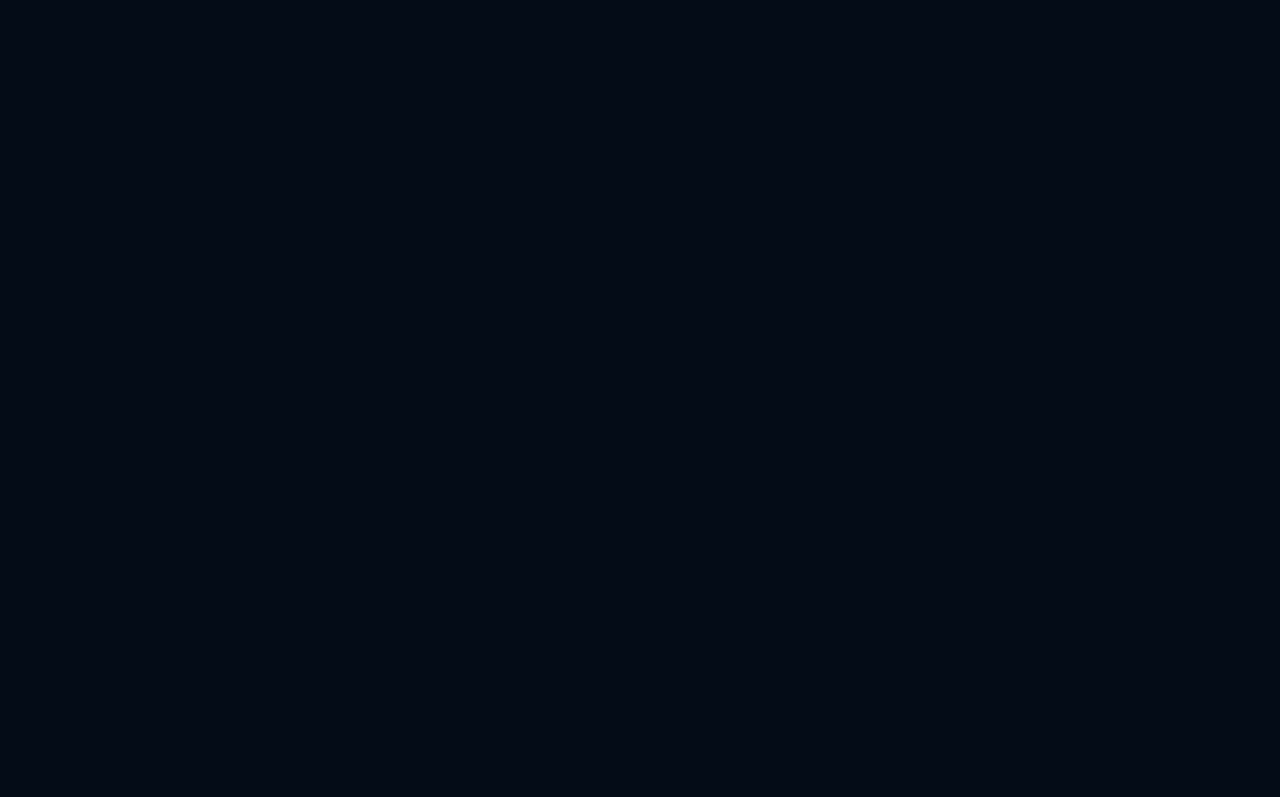
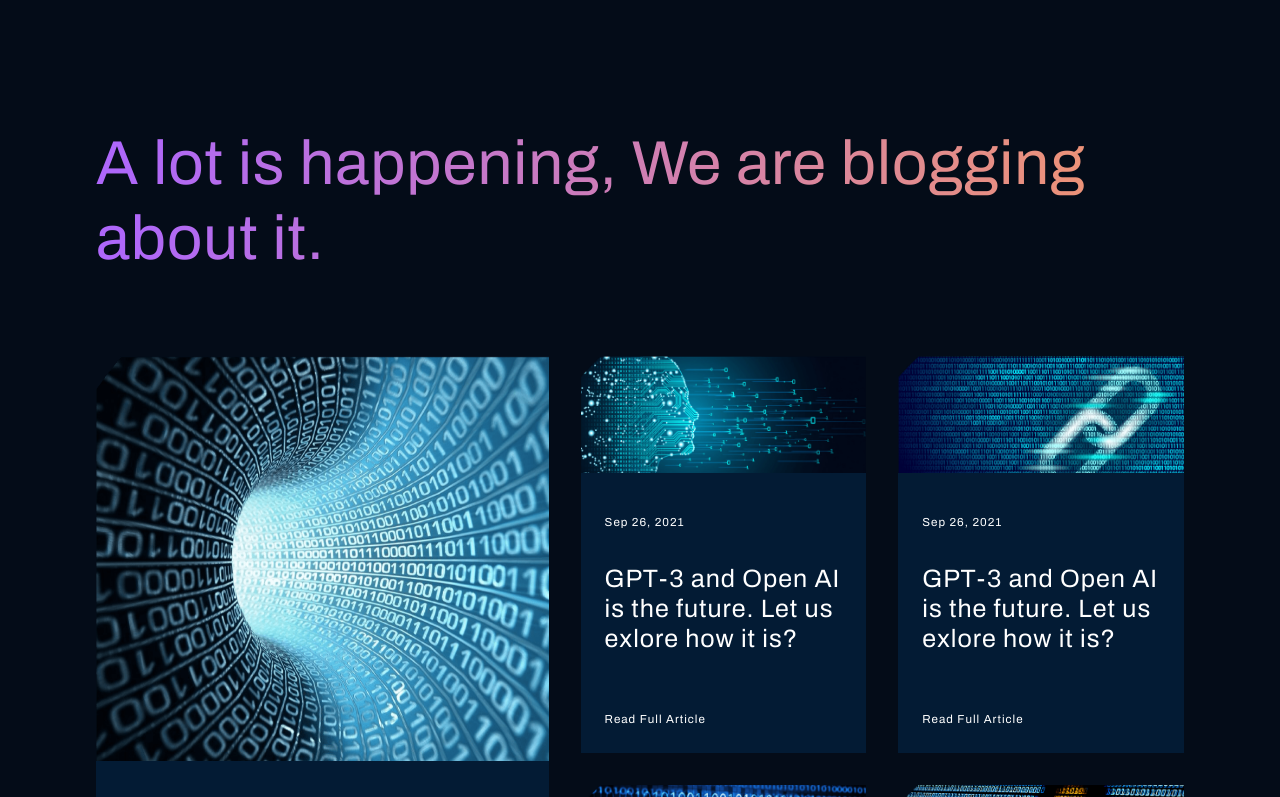
Before and after one commit to Hossein5727/gpt3-app, a React (Create React App) app: page / in a window 1280 px wide. Shown: the part 3423-4220 px from the top of the page. Before the commit the page ends 3485 px from the top, so only its background shows below. Built offline with nearby package versions, Linux system fonts and the light colour scheme.

Commit message:
added blog and article file

```diff
--- a/src/App.js
+++ b/src/App.js
@@ -1,6 +1,6 @@
 import './App.css';
 import { Brand, CTA, Navbar } from './components';
-import { Features, Header, Possibility, WhatGPT3 } from './containers';
+import { Blog, Features, Header, Possibility, WhatGPT3 } from './containers';
 
 function App() {
   return (
@@ -14,6 +14,7 @@
       <Features />
       <Possibility />
       <CTA />
+      <Blog />
     </div>
   );
 }
--- /dev/null
+++ b/src/components/article/Article.js
@@ -0,0 +1,21 @@
+import React from 'react'
+import './article.css'
+
+function Article({ imgUrl, date, text }) {
+    return (
+        <div className="gpt3__blog-container_article">
+            <div className="gpt3__blog-container_article-image">
+                <img src={imgUrl} alt="blog_image" />
+            </div>
+            <div className="gpt3__blog-container_article-content">
+                <div>
+                    <p>{date}</p>
+                    <h3>{text}</h3>
+                </div>
+                <p>Read Full Article</p>
+            </div>
+        </div>
+    )
+}
+
+export default Article
--- /dev/null
+++ b/src/components/article/article.css
@@ -0,0 +1,44 @@
+.gpt3__blog-container_article {
+    width: 100%;
+    height: 100%;
+    display: flex;
+    flex-direction: column;
+    background: var(--color-footer);
+}
+
+.gpt3__blog-container_article-image {
+    width: 100%;
+    height: 100%;
+    background: var(--color-bg);
+}
+
+.gpt3__blog-container_article-image img {
+    width: 100%;
+    height: 100%;
+}
+
+.gpt3__blog-container_article-content {
+    display: flex;
+    flex-direction: column;
+    justify-content: space-between;
+
+    padding: 1rem 1.5rem;
+    height: 100%;
+}
+
+.gpt3__blog-container_article-content p{
+    font-weight: bold;
+    font-size: 11.649px;
+    line-height: 35px;
+    color: #FFFFFF;
+    margin-top:1rem;
+}
+
+.gpt3__blog-container_article-content h3{
+    font-weight: 800;
+    font-size: 25.11px;
+    line-height: 30px;
+    color: #FFFFFF;
+    margin-top:1.5rem;
+    margin-bottom: 2rem;
+}
--- a/src/components/index.js
+++ b/src/components/index.js
@@ -2,3 +2,4 @@
 export { default as Brand } from './brand/Brand';
 export { default as Feature } from './feature/Feature';
 export { default as CTA } from './cta/CAT';
+export { default as Article } from './article/Article';
--- /dev/null
+++ b/src/containers/blog/Blog.js
@@ -0,0 +1,42 @@
+import React from 'react'
+import { Article } from '../../components'
+import blog01 from '../../assets/blog01.png'
+import './blog.css'
+import { blogImages } from './imports'
+
+function Blog() {
+    return (
+        <div className="gpt3__blog section__padding" id="blog">
+
+            <div className='gpt3__blog-heading'>
+                <h1 className='gradient__text'>A lot is happening, We are blogging about it.</h1>
+            </div>
+
+            <div className="gpt3__blog-container">
+
+                <div className="gpt3__blog-container_groupA">
+                    <Article
+                        imgUrl={blog01}
+                        date="Sep 26, 2021"
+                        text="GPT-3 and Open  AI is the future. Let us exlore how it is?"
+                    />
+                </div>
+
+                <div className="gpt3__blog-container_groupB">
+                    {blogImages.map(item => (
+                        <Article
+                            key={item.id}
+                            date={item.date}
+                            imgUrl={item.img}
+                            text={item.text}
+                        />
+                    ))}
+                </div>
+
+            </div>
+
+        </div>
+    )
+}
+
+export default Blog
--- /dev/null
+++ b/src/containers/blog/blog.css
@@ -0,0 +1,75 @@
+.gpt3__blog {
+    display: flex;
+    flex-direction: column;
+}
+
+.gpt3__blog-heading {
+    width: 100%;
+    text-align: left;
+    margin-bottom: 5rem;
+}
+
+.gpt3__blog-heading h1 {
+    font-weight: 800;
+    font-size: 62px;
+    line-height: 75px;
+}
+
+.gpt3__blog-container {
+    display: flex;
+}
+
+.gpt3__blog-container_groupA {
+    flex: 0.75;
+    margin-right: 2rem;
+}
+
+.gpt3__blog-container_groupB{
+    flex: 1;
+    display: grid;
+    grid-template-columns: repeat(2,1fr);
+    grid-gap: 2rem;
+}
+
+
+@media screen and (max-width: 990px) {
+    .gpt3__blog-container {
+        flex-direction: column-reverse;
+    }
+
+
+    .gpt3__blog-container_groupA {
+        margin: 2rem 0;
+    }
+
+    .gpt3__blog-container_groupA .gpt3__blog-container_article  {
+       width: 48%;
+    }
+
+    .gpt3__blog-container_groupA .gpt3__blog-container_article-image {
+        height: 250px;
+    }
+}
+
+@media screen and (max-width: 700px) {
+    .gpt3__blog-container_groupB {
+        grid-template-columns: repeat(1, 1fr);
+    }
+
+    .gpt3__blog-container_groupA .gpt3__blog-container_article  {
+       width: 100%;
+    }
+
+    .gpt3__blog-heading h1 {
+        font-size: 46px;
+        line-height: 52px;
+    }
+}
+
+@media screen and (max-width: 550px) {
+    .gpt3__blog-heading h1 {
+        font-size: 34px;
+        line-height: 42px;
+    }
+
+}
--- /dev/null
+++ b/src/containers/blog/imports.js
@@ -0,0 +1,11 @@
+import blog02 from '../../assets/blog02.png';
+import blog03 from '../../assets/blog03.png';
+import blog04 from '../../assets/blog04.png';
+import blog05 from '../../assets/blog05.png';
+
+export const blogImages = [
+    { id: 1, img: blog02, date: "Sep 26, 2021", text: "GPT-3 and Open  AI is the future. Let us exlore how it is?" },
+    { id: 2, img: blog03, date: "Sep 26, 2021", text: "GPT-3 and Open  AI is the future. Let us exlore how it is?" },
+    { id: 3, img: blog04, date: "Sep 26, 2021", text: "GPT-3 and Open  AI is the future. Let us exlore how it is?" },
+    { id: 4, img: blog05, date: "Sep 26, 2021", text: "GPT-3 and Open  AI is the future. Let us exlore how it is?" },
+]
--- a/src/containers/index.js
+++ b/src/containers/index.js
@@ -2,3 +2,4 @@
 export { default as WhatGPT3 } from './whatGPT3/WhatGPT3'
 export { default as Features } from './features/Features'
 export { default as Possibility } from './possibility/Possibility'
+export { default as Blog } from './blog/Blog'
```
